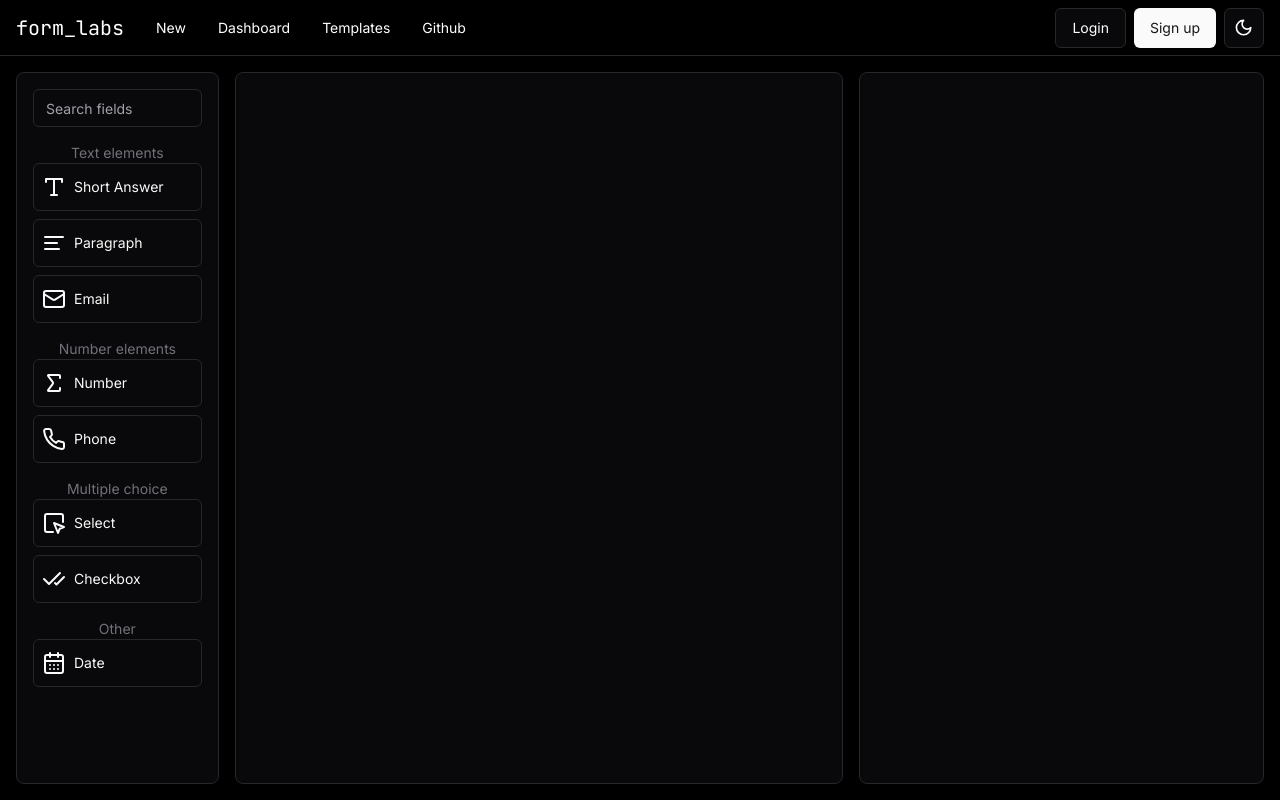
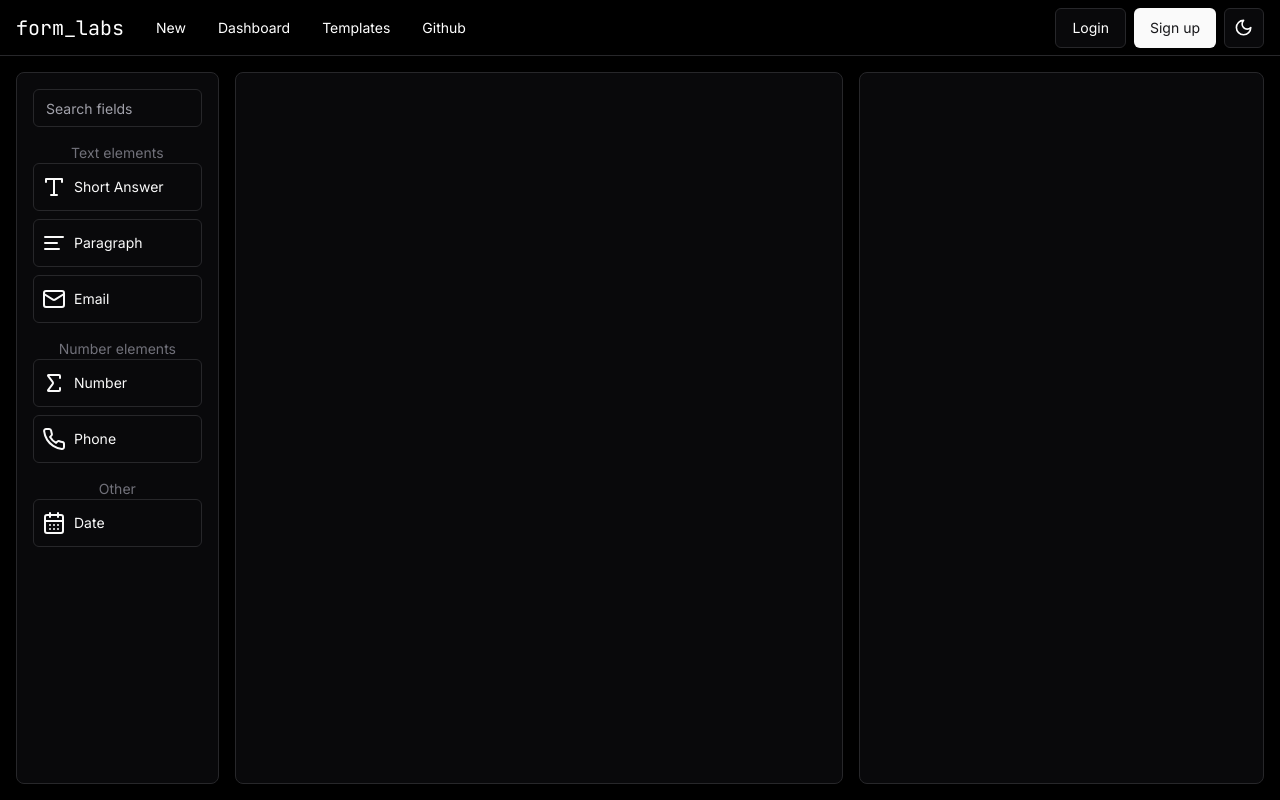
Before and after one commit to GrigoriiPrudnikov/form_labs_client, a Next.js app: page /design in a window 1280 px wide. Built offline with nearby package versions, Linux system fonts and the light colour scheme.

Commit message:
Remove multiple choice fields

```diff
--- /dev/null
+++ b/src/components/deleteFieldIcon.tsx
@@ -0,0 +1,42 @@
+import {
+  AlertDialog,
+  AlertDialogTrigger,
+  AlertDialogContent,
+  AlertDialogTitle,
+  AlertDialogDescription,
+  AlertDialogCancel,
+  AlertDialogAction,
+} from './ui'
+import { Icon } from '.'
+import { Button, AlertDialogHeader, AlertDialogFooter } from './ui'
+import { IField } from '@/interfaces'
+
+interface Props {
+  field: IField
+  deleteField: (field: IField) => void
+}
+
+export const DeleteFieldIcon = ({ field, deleteField }: Props) => (
+  <AlertDialog>
+    <AlertDialogTrigger asChild>
+      <Button variant="outline" size="icon" className="h-8 w-8">
+        <Icon name="trash" color="red" className="h-4 w-4" />
+      </Button>
+    </AlertDialogTrigger>
+    <AlertDialogContent>
+      <AlertDialogHeader>
+        <AlertDialogTitle>Are you absolutely sure?</AlertDialogTitle>
+        <AlertDialogDescription>
+          This action cannot be undone. This will permanently delete this field
+          and remove it from our servers.
+        </AlertDialogDescription>
+      </AlertDialogHeader>
+      <AlertDialogFooter>
+        <AlertDialogCancel>Cancel</AlertDialogCancel>
+        <AlertDialogAction onClick={() => deleteField(field)}>
+          Delete
+        </AlertDialogAction>
+      </AlertDialogFooter>
+    </AlertDialogContent>
+  </AlertDialog>
+)
--- a/src/components/designField.tsx
+++ b/src/components/designField.tsx
@@ -5,15 +5,6 @@ import { FC } from 'react'
 import { useForm } from 'react-hook-form'
 import { z } from 'zod'
 import {
-  AlertDialog,
-  AlertDialogAction,
-  AlertDialogCancel,
-  AlertDialogContent,
-  AlertDialogDescription,
-  AlertDialogFooter,
-  AlertDialogHeader,
-  AlertDialogTitle,
-  AlertDialogTrigger,
     Button,
     Card,
     Form,
@@ -26,13 +17,11 @@ import {
 } from './ui'
 import { zodResolver } from '@hookform/resolvers/zod'
 import { FieldIcon } from './fieldIcon'
-import { Icon } from './icon'
 import { useFormStore } from '@/state'
+import { DeleteFieldIcon } from './deleteFieldIcon'
 
 const formSchema = z.object({
-  label: z.string().min(3, {
-    message: 'Label must be at least 3 symbols',
-  }),
+  label: z.string(),
   placeholder: z.string(),
   description: z.string(),
   isRequired: z.boolean(),
@@ -55,6 +44,9 @@ export const DesignField: FC<{ field: IField }> = ({
       placeholder: placeholder,
       description: description,
       isRequired: isRequired,
+      from: field?.options?.from,
+      to: field?.options?.to,
+      items: field?.options?.items,
     },
   })
   const { updateField, deleteField } = useFormStore((store) => store)
@@ -162,30 +154,29 @@ export const DesignField: FC<{ field: IField }> = ({
                 />
               </div>
             )}
+            {(field.type === FieldType.SELECT ||
+              field.type === FieldType.CHECKBOX) && (
+              <div className="flex flex-col gap-2">
+                <div className="flex items-center">
+                  <FormField
+                    control={form.control}
+                    name="items"
+                    render={({ field }) => (
+                      <FormItem>
+                        <FormLabel>Field items</FormLabel>
+                        <FormControl>
+                          <Input placeholder="Enter item name" {...field} />
+                        </FormControl>
+                      </FormItem>
+                    )}
+                  ></FormField>
+                  <Button>Add</Button>
                 </div>
-          <div className="flex justify-between">
-            <AlertDialog>
-              <AlertDialogTrigger asChild>
-                <Button variant="outline" size="icon" className="h-8 w-8">
-                  <Icon name="trash" color="red" className="h-4 w-4" />
-                </Button>
-              </AlertDialogTrigger>
-              <AlertDialogContent>
-                <AlertDialogHeader>
-                  <AlertDialogTitle>Are you absolutely sure?</AlertDialogTitle>
-                  <AlertDialogDescription>
-                    This action cannot be undone. This will permanently delete
-                    this field and remove it from our servers.
-                  </AlertDialogDescription>
-                </AlertDialogHeader>
-                <AlertDialogFooter>
-                  <AlertDialogCancel>Cancel</AlertDialogCancel>
-                  <AlertDialogAction onClick={() => deleteField(field)}>
-                    Delete
-                  </AlertDialogAction>
-                </AlertDialogFooter>
-              </AlertDialogContent>
-            </AlertDialog>
+              </div>
+            )}
+          </div>
+          <div className="flex justify-between items-center">
+            <DeleteFieldIcon field={field} deleteField={deleteField} />
             <Button type="submit">Save</Button>
           </div>
         </form>
--- a/src/components/index.ts
+++ b/src/components/index.ts
@@ -4,3 +4,4 @@ export * from './icon'
 export * from './modeToggle'
 export * from './sidebar'
 export * from './themeProvider'
+export * from './deleteFieldIcon'
--- a/src/constants/fields.ts
+++ b/src/constants/fields.ts
@@ -36,21 +36,21 @@ export const FIELDS = [
       },
     ],
   },
-  {
-    label: 'Multiple choice',
-    elements: [
-      {
-        type: FieldType.SELECT,
-        name: 'Select',
-        icon: 'square-mouse-pointer',
-      },
-      {
-        type: FieldType.CHECKBOX,
-        name: 'Checkbox',
-        icon: 'check-check',
-      },
-    ],
-  },
+  // {
+  //   label: 'Multiple choice',
+  //   elements: [
+  //     {
+  //       type: FieldType.SELECT,
+  //       name: 'Select',
+  //       icon: 'square-mouse-pointer',
+  //     },
+  //     {
+  //       type: FieldType.CHECKBOX,
+  //       name: 'Checkbox',
+  //       icon: 'check-check',
+  //     },
+  //   ],
+  // },
   {
     label: 'Other',
     elements: [
```
Lines whose indentation alone changed are shown as unchanged.
